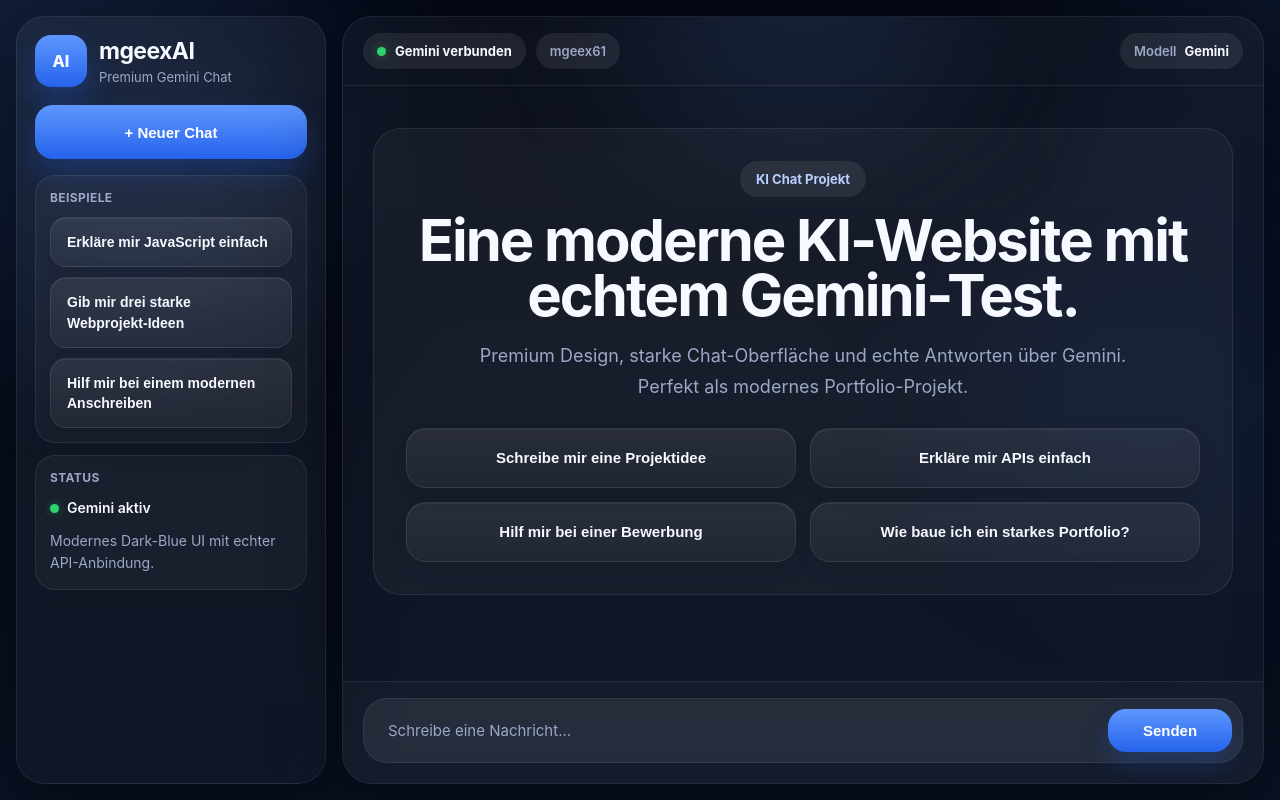
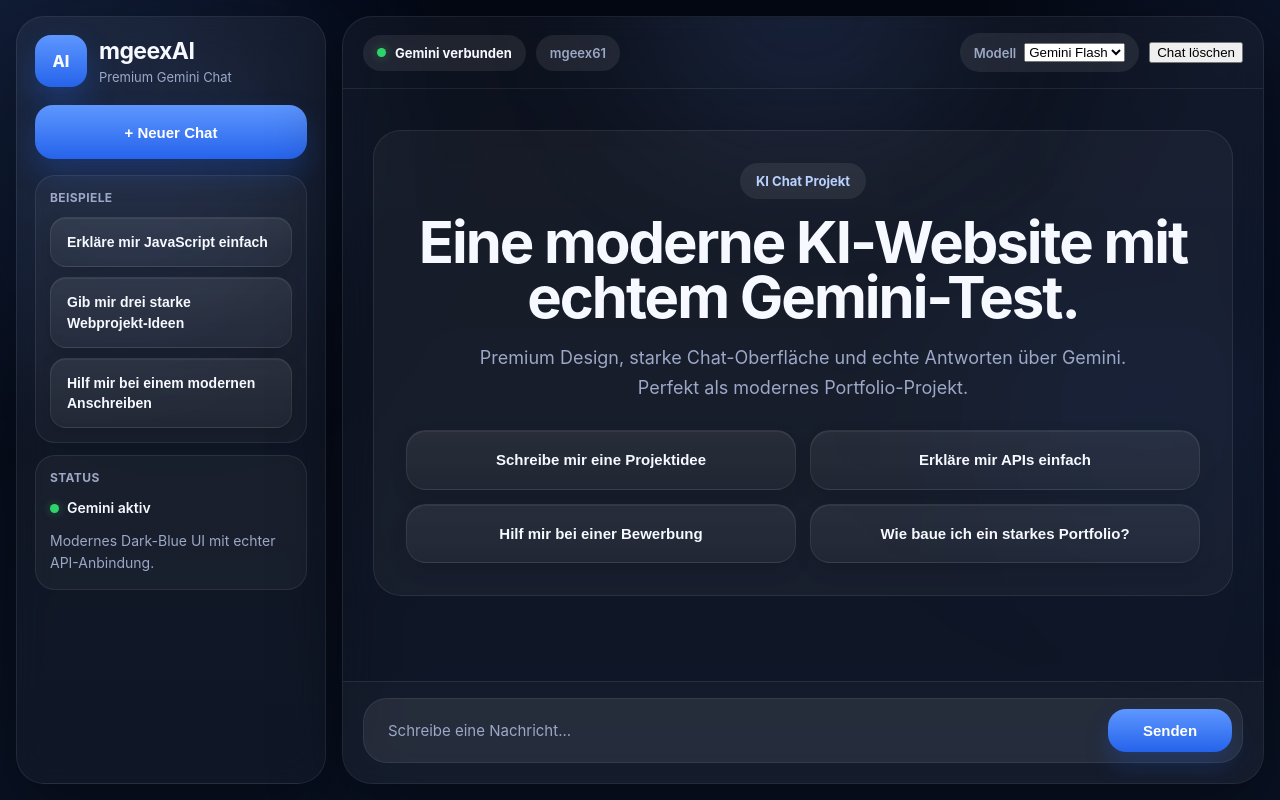
Before and after one commit to mgeex61/ai-chat-website, a website: page index.html in a window 1280 px wide. Drawn offline with Linux system fonts and the light colour scheme.

Commit message:
Add model selection dropdown and clear chat button

```diff
--- a/index.html
+++ b/index.html
@@ -52,10 +52,15 @@
         </div>
 
         <div class="topbar-right">
-          <div class="hero-control">
+          <div class="hero-control model-control">
             <span class="hero-control-label">Modell</span>
-            <span class="hero-control-value">Gemini</span>
+            <select id="modelSelect" class="model-select">
+              <option value="gemini-2.5-flash">Gemini Flash</option>
+              <option value="gemini-2.5-pro">Gemini Pro</option>
+            </select>
           </div>
+
+          <button id="clearChatBtn" class="clear-chat-btn">Chat löschen</button>
         </div>
       </header>
 
```
